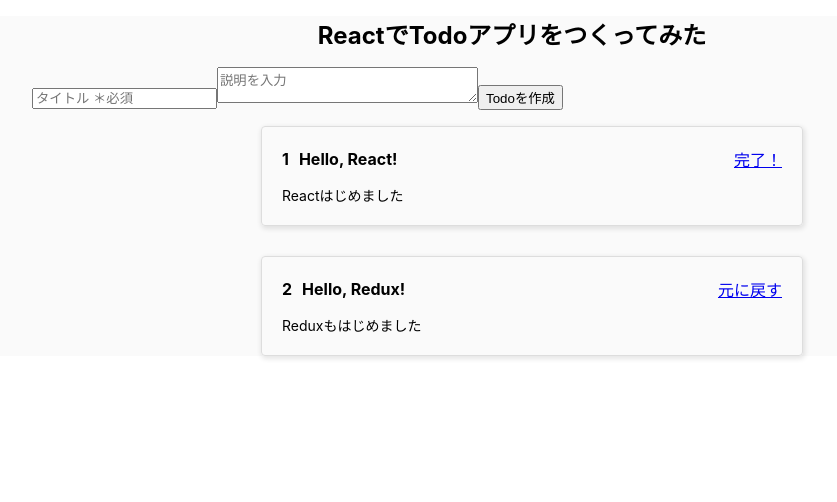
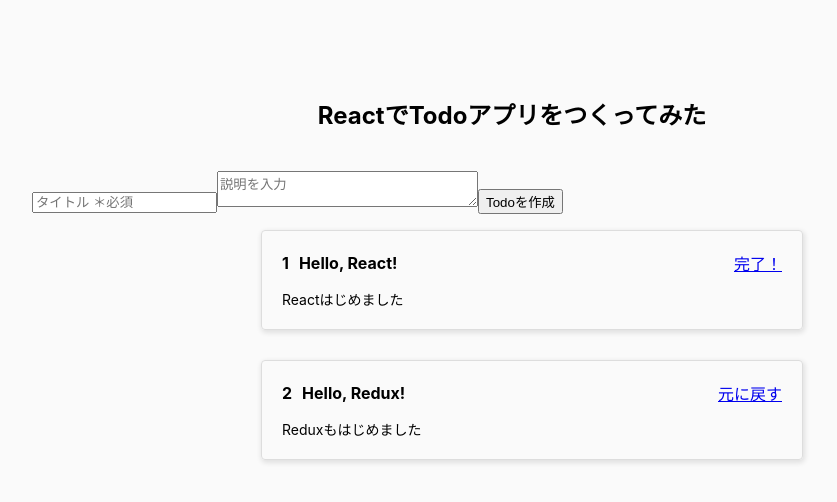
Before and after one commit to kawaguchi1102/todolist, a React (Create React App) app: page / in a window 1280 px wide. Shown: the top 502 px of the page, without its empty margins (128-965 px from the left). Built offline with nearby package versions, Linux system fonts and the light colour scheme.

Commit message:
余白の追加

```diff
--- a/src/css/App.css
+++ b/src/css/App.css
@@ -1,5 +1,6 @@
 .main-area {
   width: 100%;
+  padding: 80px 0;
   background-color: #fafafa;
 }
 
@@ -11,6 +12,7 @@
 }
 
 .page-title {
+  margin-bottom: 40px;
   font-size: 24px;
   text-align: center;
 }
```
